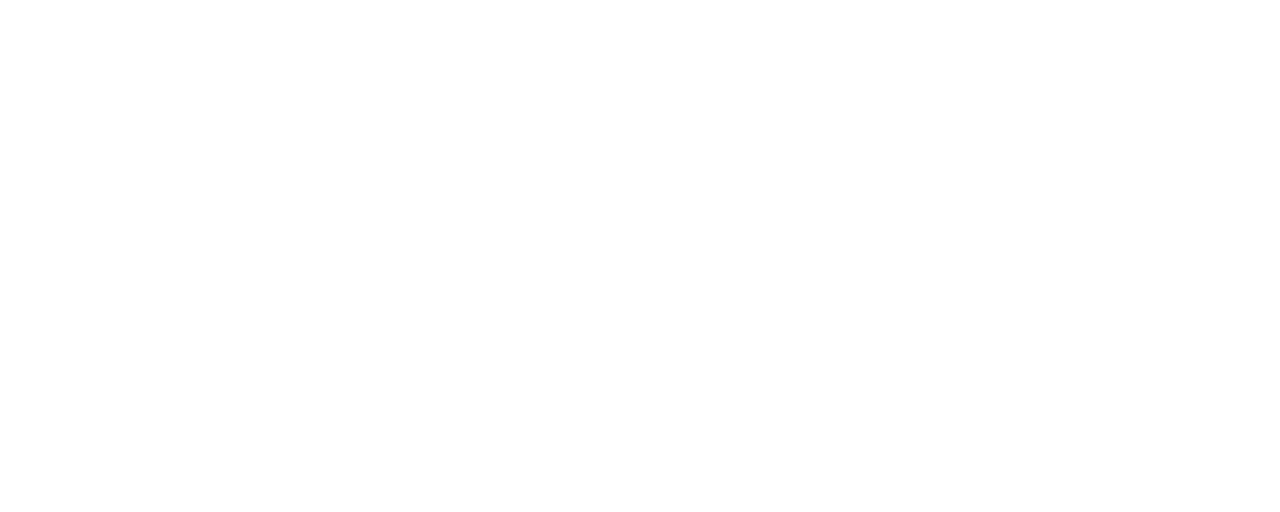
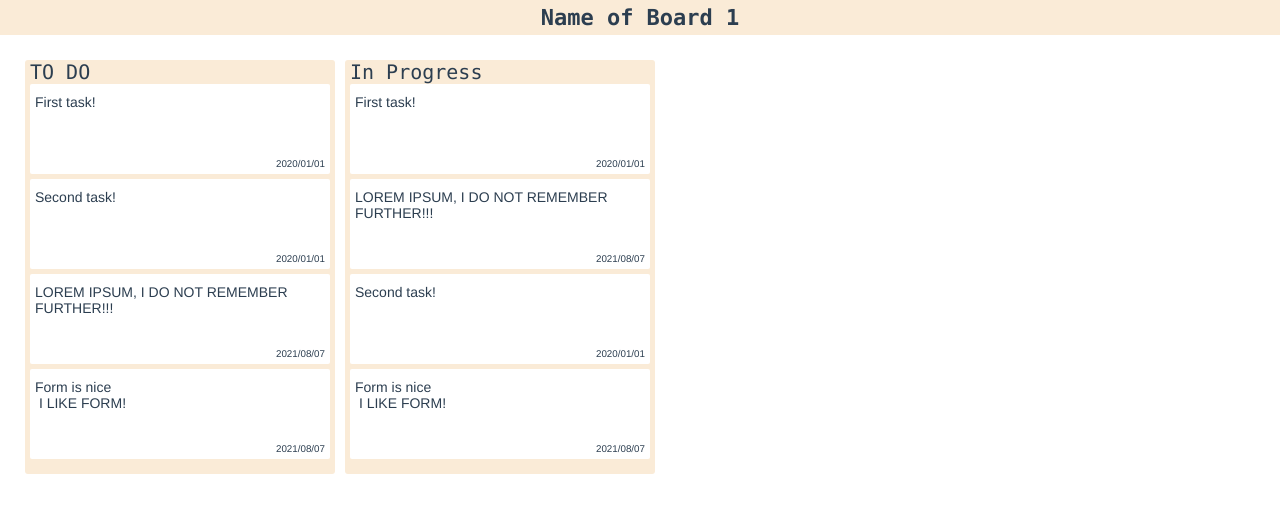
Before and after one commit to DarkoiV/Kanban, a Vue app: page /board/1 in a window 1280 px wide. Before the commit this address had no page. Shown: the top 512 px of the page. Built offline with nearby package versions, Linux system fonts and the light colour scheme.

Commit message:
Added boardHeader component, board now accepts id from URL, minor changes

```diff
--- a/src/App.vue
+++ b/src/App.vue
@@ -11,6 +11,5 @@
   -webkit-font-smoothing: antialiased;
   -moz-osx-font-smoothing: grayscale;
   color: #2c3e50;
-  padding: 30px;
 }
 </style>
--- /dev/null
+++ b/src/components/BoardHeader.vue
@@ -0,0 +1,33 @@
+<template>
+  <header>
+    <div id="boardname">
+      {{boardName}}
+    </div>
+  </header>
+</template>
+
+<script>
+export default {
+  name: "BoardHeader",
+
+  props: {
+    boardName: String
+  },
+}
+</script>
+
+<style scope>
+header {
+  background: antiquewhite;
+  padding: 5px;
+}
+
+#boardname {
+  font-family: Monaco, monospace;
+  font-weight: 600;
+  font-size: 22px;
+
+  text-align: center;
+}
+
+</style>
--- a/src/components/Task.vue
+++ b/src/components/Task.vue
@@ -2,12 +2,12 @@
   <div class="task" ref="taskContainer" draggable="true" @dblclick="editTask">
     <p
       class="cardText"
-      v-show="editable"
+      v-show="!editable"
     >
       {{ taskObject.description }}
     </p>
 
-    <form v-show="!editable" class="task-form">
+    <form v-show="editable" class="task-form">
       <textarea
         v-model="formEdit"
         ref="textInput"
@@ -39,11 +39,15 @@
     }
   },
 
+  created() {
+    this.editable = false;
+  },
+
   methods: {
     // Start editing task
     editTask() {
       this.formEdit = this.taskObject.description;
-      this.editable = !this.editable;
+      this.editable = true;
       this.$refs.taskContainer.draggable = false;
 
       this.$nextTick(() => {
@@ -58,7 +62,7 @@
 
     // Send edited task to parent
     saveEdit() {
-      this.editable = !this.editable;
+      this.editable = false;
       this.$refs.taskContainer.draggable = true;
 
       // Check if edition changed anything
@@ -68,6 +72,9 @@
       } else {
         console.log("Task have not changed")
       }
+
+      // Blur focus
+      this.$refs.textInput.blur()
     },
 
     // Resize text area
--- a/src/router/index.js
+++ b/src/router/index.js
@@ -3,9 +3,10 @@
 
 const routes = [
   {
-    path: '/',
+    path: '/board/:id',
     name: 'Home',
-    component: Board
+    component: Board,
+    props: true
   },
 ]
 
--- a/src/views/Board.vue
+++ b/src/views/Board.vue
@@ -1,4 +1,5 @@
 <template>
+  <BoardHeader :boardName="name"/>
   <div class="main-body">
     <List v-for="list in lists"
       :pos="list.pos"
@@ -12,17 +13,22 @@
 
 <script>
 import List from '../components/List.vue'
+import BoardHeader from '../components/BoardHeader.vue'
 
 export default {
   name: 'Board',
 
+  props: {
+    id: Number,
+  },
+
   components: {
-    List
+    List,
+    BoardHeader
   },
 
   data() {
     return {
-      id: Number,
       name: String,
       lists: []
     }
@@ -30,6 +36,7 @@
 
   // TMP populate multiple task list with predefined tasks
   created() {
+    this.name = "Name of Board " + this.id
     this.lists = [
       {
         pos: 0,
@@ -119,5 +126,6 @@
   display: flex;
   flex-direction: row;
   flex-wrap: nowrap;
+  padding: 20px;
 }
 </style>
```
Also changed, not shown: src/assets/logo.png (deleted).
